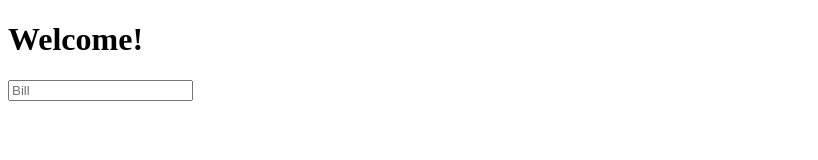
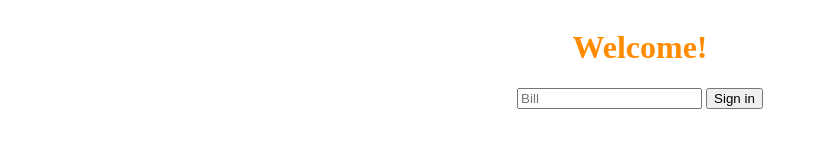
Before and after one commit to Skulsta/baserver, a website: page public/login.html in a window 1280 px wide. Shown: the whole page, without its empty margins (0-818 px from the left). Drawn offline with Linux system fonts and the light colour scheme.

Commit message:
send data from form and use it on another page

```diff
--- a/public/login.html
+++ b/public/login.html
@@ -4,12 +4,16 @@
     <meta charset="UTF-8" />
     <meta http-equiv="X-UA-Compatible" content="IE=edge" />
     <meta name="viewport" content="width=device-width, initial-scale=1.0" />
+    <link rel="stylesheet" href="/styles.css" />
     <title>Login</title>
   </head>
   <body>
-    <h1>Welcome!</h1>
-    <form action="/dashboard" method="post">
-      <input type="text" name="name" placeholder="Bill" />
-    </form>
+    <div class="centered">
+      <h1>Welcome!</h1>
+      <form action="/dashboard" method="post">
+        <input type="text" name="name" placeholder="Bill" />
+        <button type="submit">Sign in</button>
+      </form>
+    </div>
   </body>
 </html>
--- a/public/index.css
+++ b/public/styles.css
@@ -2,7 +2,7 @@
   display: flex;
   flex-direction: column;
   align-items: center;
-  color: darkblue;
+  color: darkorange;
   text-align: center;
 }
 
```
Also changed, not shown: app.js (+6 -1 lines), public/index.html (+1 -1 lines).
